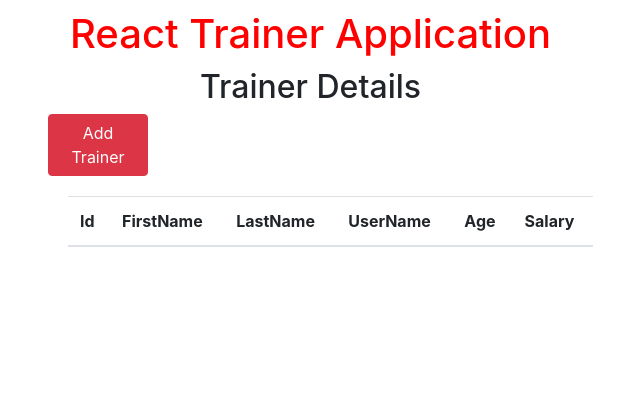
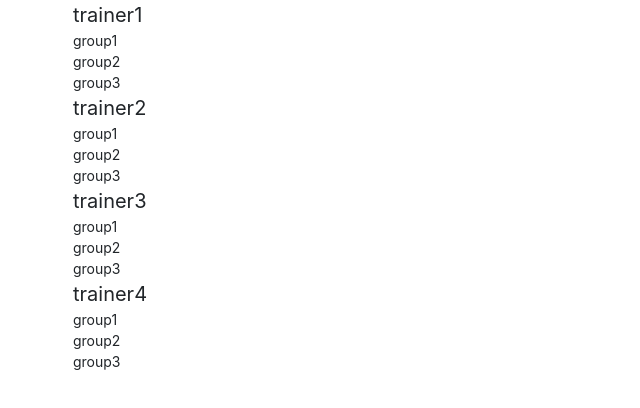
Before and after one commit to Zhuk1305/journal, a React (Create React App) app: page / in a window 1280 px wide. Shown: the top 408 px of the page, without its empty margins (52-692 px from the left). Built offline with nearby package versions, Linux system fonts and the light colour scheme.

Commit message:
create navbarTrainer

```diff
--- a/src/App.js
+++ b/src/App.js
@@ -5,11 +5,12 @@ import Table from './component/Table/Table.js';
 import AddTrainer from './component/trainer/AddTrainer';
 import EditTrainer from './component/trainer/EditTrainer';
 import ListTrainer from './component/trainer/ListTrainer';
+import Navbar from './component/NavbarTrainer/Navbar';
 
 function App() {
   return (
 		<div className="container">
-			<Router>
+			{/* <Router>
 					<div className="col-md-6">
 							<h1 className="text-center" style={style}>React Trainer Application</h1>
 							<Switch>
@@ -19,7 +20,8 @@ function App() {
 									<Route path="/edit-trainer" component={EditTrainer} />
 							</Switch>
 					</div>
-			</Router>
+			</Router> */}
+				<Navbar />
 		</div>
  		);
 }
--- /dev/null
+++ b/src/component/NavbarTrainer/Navbar.css
@@ -0,0 +1,12 @@
+ul {
+	list-style-type: none;
+}
+.nav__trainer {
+	font-size:20px;
+}
+.nav__group {
+	font-size: 14px;
+}
+.nav__wrapper {
+	text-decoration: none;
+}
--- /dev/null
+++ b/src/component/NavbarTrainer/Navbar.js
@@ -0,0 +1,117 @@
+import React,{Component} from 'react';
+import './Navbar.css';
+
+const data = {
+	nodes: [
+		{
+			id: 1,
+			name: "trainer1",
+			group:[
+				{
+					id:1,
+					name:"group1",
+				},
+				{
+					id:2,
+					name:"group2",
+				},
+				{
+					id:3,
+					name:"group3",
+				},
+			]
+		},
+		{
+			id: 2,
+			name: "trainer2",
+			group:[
+				{
+					id:4,
+					name:"group1",
+				},
+				{
+					id:5,
+					name:"group2",
+				},
+				{
+					id:6,
+					name:"group3",
+				},
+			]
+		},
+		{
+			id: 3,
+			name: "trainer3",
+			group:[
+				{
+					id:7,
+					name:"group1",
+				},
+				{
+					id:8,
+					name:"group2",
+				},
+				{
+					id:9,
+					name:"group3",
+				},
+			]
+		},
+		{
+			id: 4,
+			name: "trainer4",
+			group:[
+				{
+					id:1,
+					name:"group1",
+				},
+				{
+					id:2,
+					name:"group2",
+				},
+				{
+					id:3,
+					name:"group3",
+				},
+			]
+		}
+	]
+}
+
+class Navbar extends Component {
+	constructor(props) {
+		super(props);
+
+		this.state = {
+			data: data,
+			isOpened:false
+		};
+	}
+
+	toggleState() {
+		this.setState({
+			isOpened: !this.state.isOpened
+		})
+	}
+
+	render() {
+
+	return (
+		<div className="nav__wrapper">
+				<ul>{this.state.data.nodes.map(item=>
+					<li key={item.id} className="nav__trainer">
+						{item.name}
+						{item.group ? item.group.map(group =>
+							<li key={group.id} className="nav__group">
+								{group.name}
+							</li>
+							) : undefined }
+							</li>
+						)}
+				</ul>
+			</div>
+	);
+	}
+}
+
+export default Navbar;
--- a/src/component/trainer/AddTrainer.js
+++ b/src/component/trainer/AddTrainer.js
@@ -17,9 +17,9 @@ class AddTrainer extends Component {
 		e.preventDefault();
 		let trainer = {username: this.state.username, password: this.state.password, firstName: this.state.firstName, lastName: this.state.lastName};
 		ApiService.addTrainer(trainer)
-				.then((res) => {
+				.then(res => {
 						this.setState({message : 'Trainer added successfully.'});
-						this.props.history.push('/trainer');
+						this.props.history.push('/trainers');
 				});
 	}
 	onChange = (e) =>
--- a/src/component/trainer/EditTrainer.js
+++ b/src/component/trainer/EditTrainer.js
@@ -20,7 +20,7 @@ class EditTrainer extends Component {
 
     loadTrainer() {
         ApiService.fetchTrainerById(window.localStorage.getItem("trainerId"))
-            .then((res) => {
+            .then(res => {
                 let trainer = res.data.result;
                 this.setState({
                 id: trainer.id,
@@ -36,8 +36,8 @@ class EditTrainer extends Component {
 
     saveTrainer = (e) => {
         e.preventDefault();
-        let trainer = {id: this.state.id, password: this.state.password, firstName: this.state.firstName, lastName: this.state.lastName};
-        ApiService.editTrainer(trainer)
+        let trainers = {id: this.state.id, password: this.state.password, firstName: this.state.firstName, lastName: this.state.lastName};
+        ApiService.editTrainer(trainers)
             .then(res => {
                 this.setState({message : 'Trainer added successfully.'});
                 this.props.history.push('/trainer');
--- a/src/component/trainer/ListTrainer.js
+++ b/src/component/trainer/ListTrainer.js
@@ -12,19 +12,19 @@ class ListTrainer extends Component {
         this.deleteTrainer = this.deleteTrainer.bind(this);
         this.editTrainer = this.editTrainer.bind(this);
         this.addTrainer = this.addTrainer.bind(this);
-        //this.reloadTrainerList = this.reloadTrainerList.bind(this);
+        this.reloadTrainerList = this.reloadTrainerList.bind(this);
     }
 
-    // componentDidMount() {
-    //     this.reloadTrainerList();
-    // }
+    componentDidMount() {
+        this.reloadTrainerList();
+    }
 
-    // reloadTrainerList() {
-    //     ApiService.fetchTrainers()
-    //         .then((res) => {
-    //             this.setState({trainers: res.data.result})
-    //         });
-    // }
+    reloadTrainerList() {
+        ApiService.fetchTrainers()
+            .then((res) => {
+                this.setState({trainers: res.data.result})
+            });
+    }
 
     deleteTrainer(trainerId) {
         ApiService.deleteTrainer(trainerId)
--- a/src/service/ApiService.js
+++ b/src/service/ApiService.js
@@ -1,27 +1,27 @@
 import axios from 'axios';
 
-const USER_API_BASE_URL = 'http://localhost:8080/users';
+const TRAINER_API_BASE_URL = 'http://localhost:8080/trainers';
 
 class ApiService {
 
-    fetchUsers() {
-        return axios.get(USER_API_BASE_URL);
+    fetchTrainers() {
+        return axios.get(TRAINER_API_BASE_URL);
     }
 
-    fetchUserById(userId) {
-        return axios.get(USER_API_BASE_URL + '/' + userId);
+    fetchTrainerById(trainerId) {
+        return axios.get(TRAINER_API_BASE_URL + '/' + trainerId);
     }
 
-    deleteUser(userId) {
-        return axios.delete(USER_API_BASE_URL + '/' + userId);
+    deleteTrainer(trainerId) {
+        return axios.delete(TRAINER_API_BASE_URL + '/' + trainerId);
     }
 
-    addUser(user) {
-        return axios.post(""+USER_API_BASE_URL, user);
+    addTrainer(trainer) {
+        return axios.post(""+TRAINER_API_BASE_URL, trainer);
     }
 
-    editUser(user) {
-        return axios.put(USER_API_BASE_URL + '/' + user.id, user);
+    editTrainer(trainer) {
+        return axios.put(TRAINER_API_BASE_URL + '/' + trainer.id, trainer);
     }
 
 }
```
